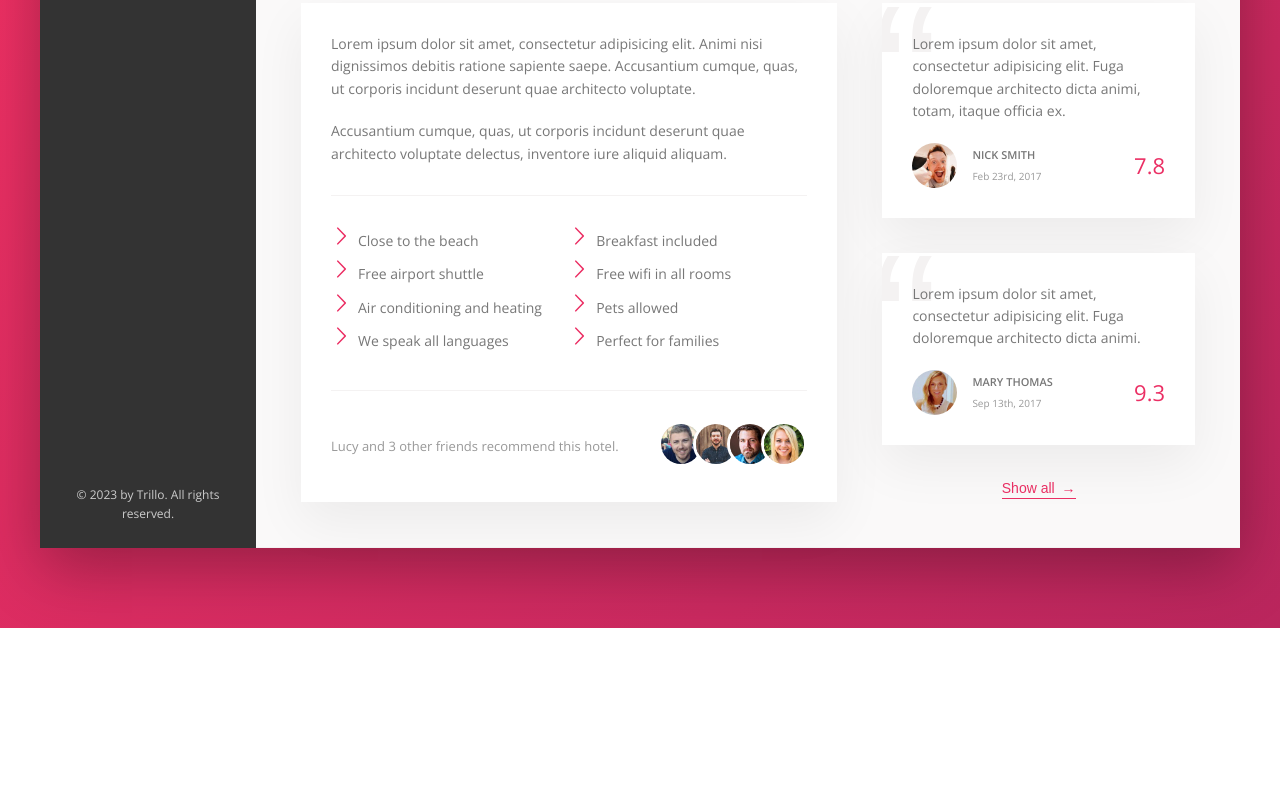
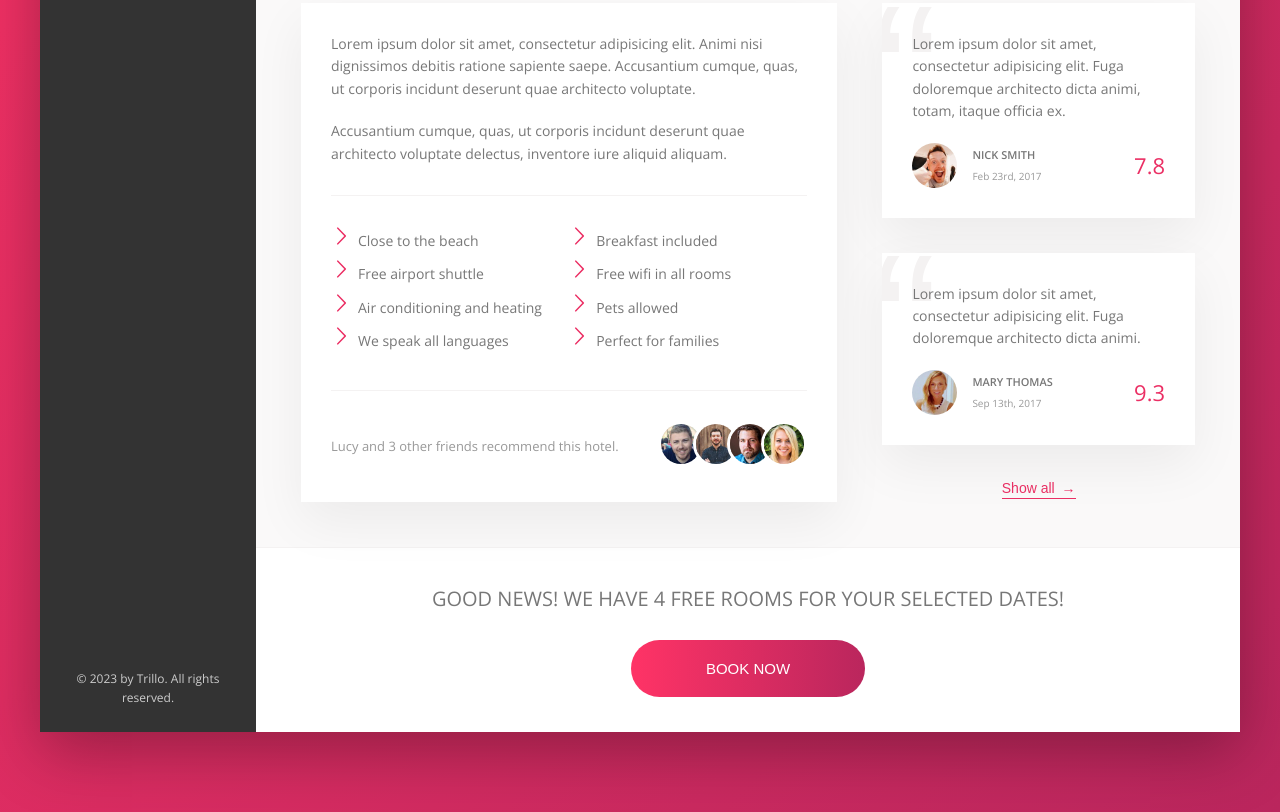
Before and after one commit to omergencoglu/trillo, a website: page index.html in a window 1280 px wide. Shown: the part 644-1456 px from the top of the page. Before the commit the page ends 1272 px from the top, so only its background shows below. Drawn offline with nearby package versions, Linux system fonts and the light colour scheme.

Commit message:
Add cta section

```diff
--- a/index.html
+++ b/index.html
@@ -242,6 +242,15 @@
               <button class="btn-inline">Show all <span>&rarr;</span></button>
             </div>
           </div>
+          <div class="cta">
+            <h2 class="cta__book-now">
+              Good news! We have 4 free rooms for your selected dates!
+            </h2>
+            <button class="btn">
+              <span class="btn__visible">Book now</span>
+              <span class="btn__invisible">Only 4 rooms left</span>
+            </button>
+          </div>
         </main>
       </div>
     </div>
--- a/sass/_components.scss
+++ b/sass/_components.scss
@@ -358,9 +358,6 @@
     margin-right: auto;
   }
 
-  &__friends {
-  }
-
   &__photo {
     box-sizing: content-box;
     height: 4rem;
@@ -436,3 +433,72 @@
     z-index: 1;
   }
 }
+
+///////////////////////////////////////////
+/// Call to Action
+.cta {
+  padding: 3.5rem 0;
+  text-align: center;
+
+  &__book-now {
+    font-size: 2rem;
+    font-weight: 300;
+    text-transform: uppercase;
+    margin-bottom: 2.5rem;
+  }
+}
+.btn {
+  font-size: 1.5rem;
+  font-weight: 300;
+  text-transform: uppercase;
+  border-radius: 100px;
+  border: none;
+  background-image: linear-gradient(
+    to right,
+    var(--color-primary-light),
+    var(--color-primary-dark)
+  );
+  color: #fff;
+  position: relative;
+  overflow: hidden;
+  cursor: pointer;
+
+  & > * {
+    display: inline-block;
+    height: 100%;
+    width: 100%;
+    transition: all 0.2s;
+  }
+
+  &__visible {
+    padding: 2rem 7.5rem;
+  }
+
+  &__invisible {
+    position: absolute;
+    padding: 2rem 0;
+    left: 0;
+    top: -100%;
+  }
+
+  &:hover {
+    background-image: linear-gradient(
+      to left,
+      var(--color-primary-light),
+      var(--color-primary-dark)
+    );
+  }
+
+  &:hover &__visible {
+    transform: translateY(100%);
+  }
+
+  &:hover &__invisible {
+    top: 0;
+  }
+
+  &:focus {
+    outline: none;
+    animation: pulsate 1s infinite;
+  }
+}
```
Also changed, not shown: css/style.css.
